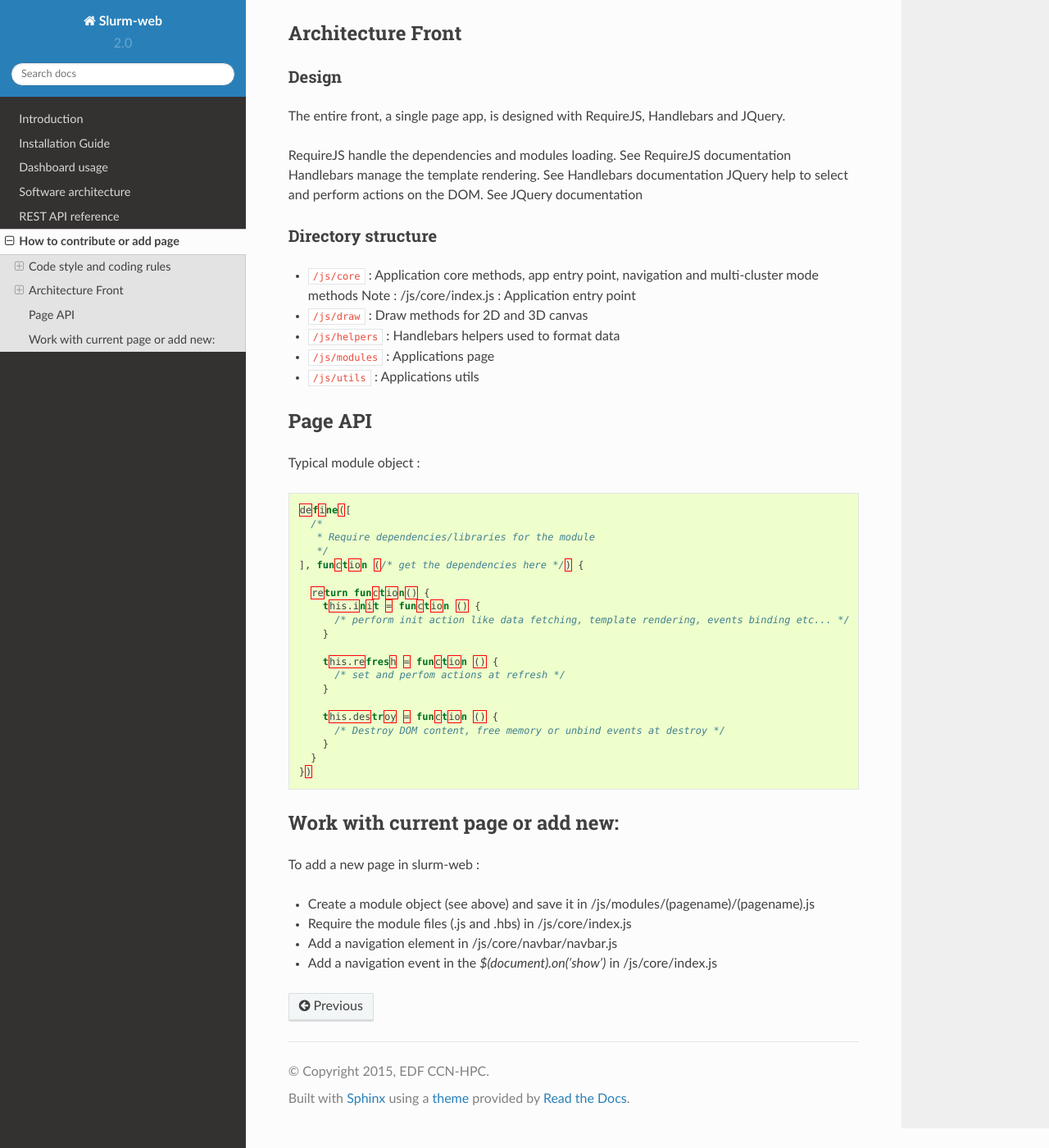
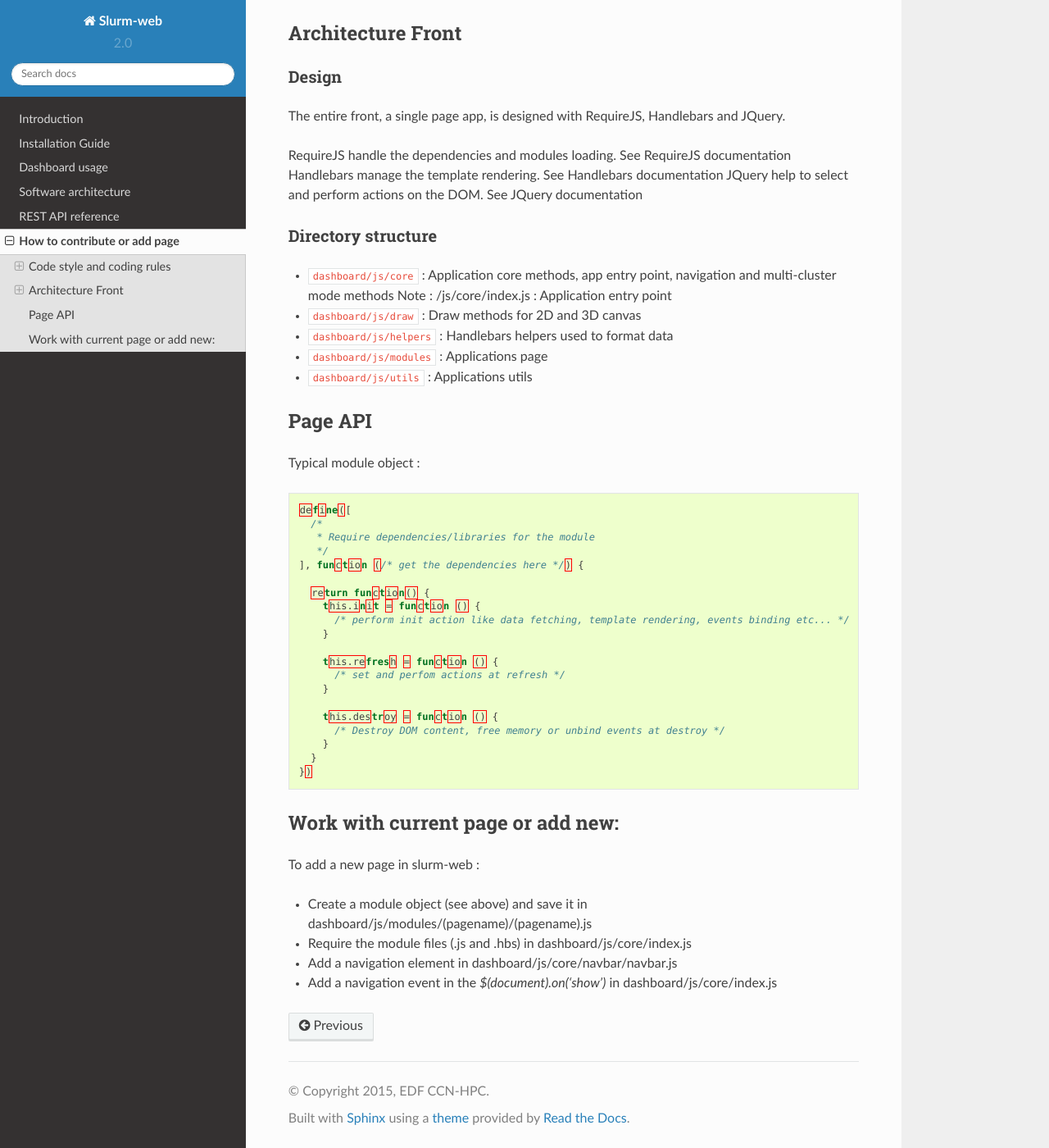
Before and after one commit to rackslab/Slurm-web, a Sphinx documentation site: the page built from doc/contribute.rst, in a window 1280 px wide and 1400 px high, scrolled down 535 px. Shown: the whole window at 82% size. Built offline with Sphinx 7.4.7 and the Read the Docs theme 2.0.0, drawn with Linux system fonts in a browser that asks for light colours.

Commit message:
Update doc following repo re-org in 031a156

```diff
--- a/doc/contribute.rst
+++ b/doc/contribute.rst
@@ -40,12 +40,12 @@ JQuery help to select and perform actions on the DOM. See JQuery documentation
 Directory structure
 ^^^^^^^^^^^^^^^^^^^
 
-* ``/js/core`` : Application core methods, app entry point, navigation and multi-cluster mode methods
+* ``dashboard/js/core`` : Application core methods, app entry point, navigation and multi-cluster mode methods
   Note : /js/core/index.js : Application entry point
-* ``/js/draw`` : Draw methods for 2D and 3D canvas
-* ``/js/helpers`` : Handlebars helpers used to format data
-* ``/js/modules`` : Applications page
-* ``/js/utils`` : Applications utils
+* ``dashboard/js/draw`` : Draw methods for 2D and 3D canvas
+* ``dashboard/js/helpers`` : Handlebars helpers used to format data
+* ``dashboard/js/modules`` : Applications page
+* ``dashboard/js/utils`` : Applications utils
 
 
 Page API
@@ -82,7 +82,7 @@ Work with current page or add new:
 
 To add a new page in slurm-web :
 
-* Create a module object (see above) and save it in /js/modules/(pagename)/(pagename).js
-* Require the module files (.js and .hbs) in /js/core/index.js
-* Add a navigation element in /js/core/navbar/navbar.js
-* Add a navigation event in the `$(document).on('show')` in /js/core/index.js
+* Create a module object (see above) and save it in dashboard/js/modules/(pagename)/(pagename).js
+* Require the module files (.js and .hbs) in dashboard/js/core/index.js
+* Add a navigation element in dashboard/js/core/navbar/navbar.js
+* Add a navigation event in the `$(document).on('show')` in dashboard/js/core/index.js
```
